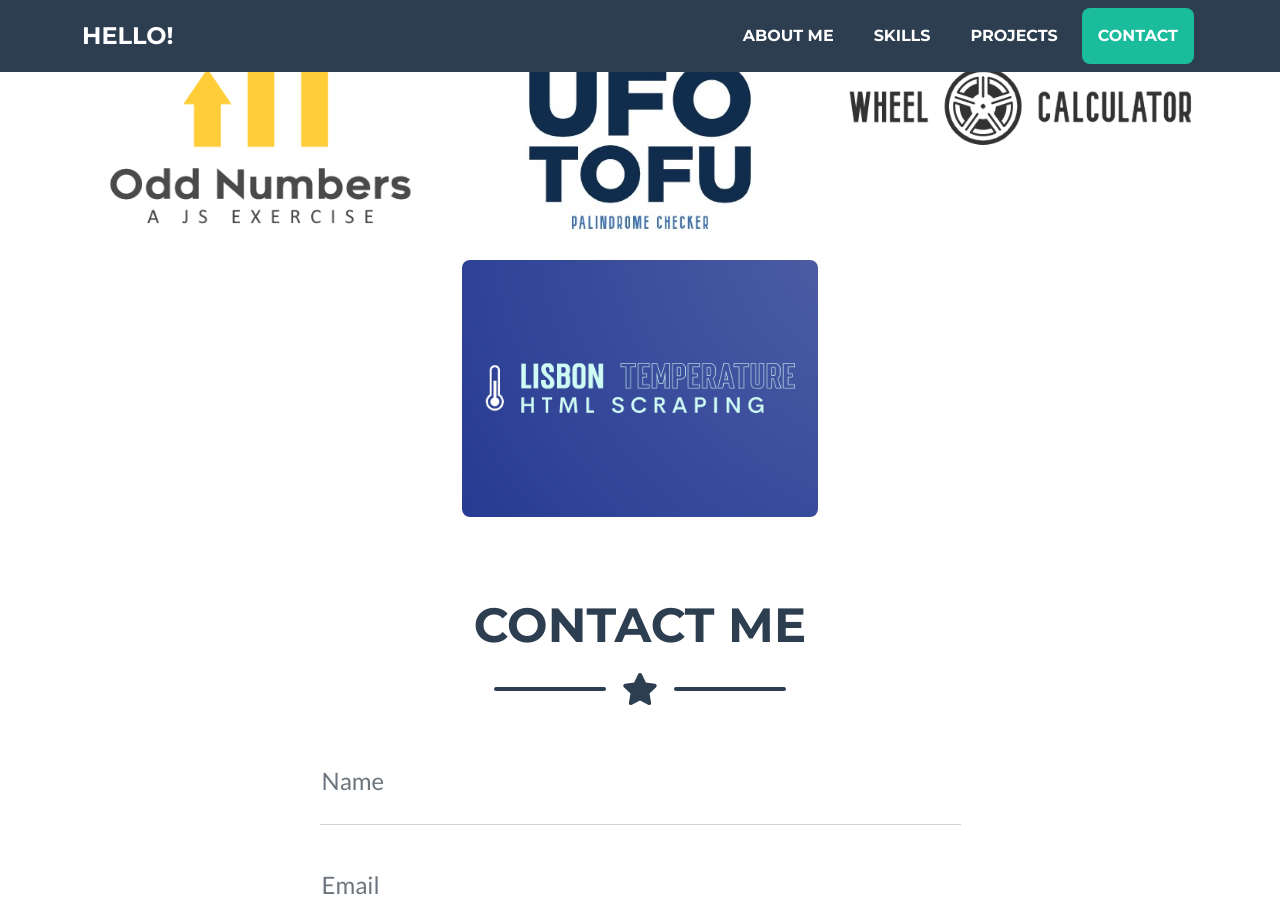
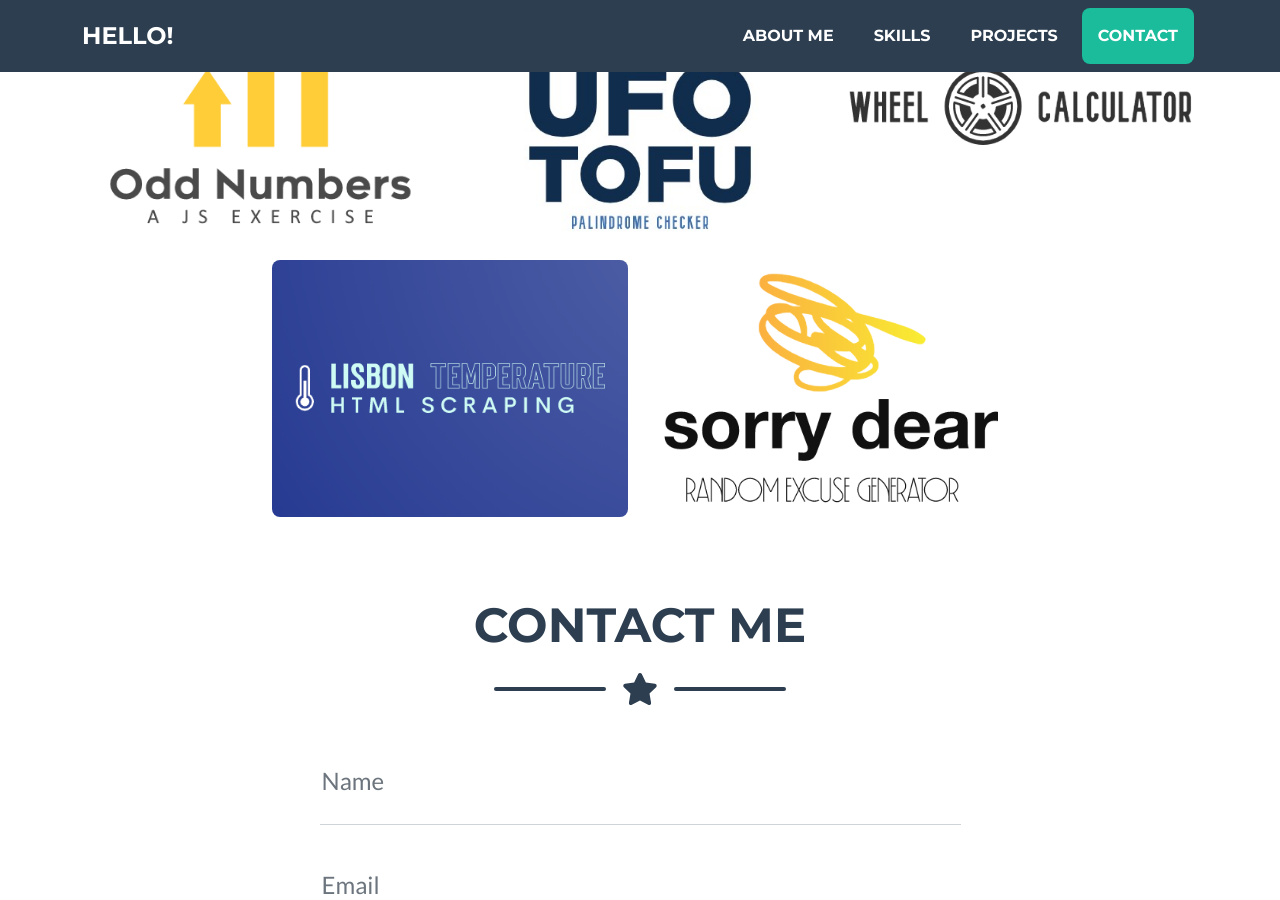
Before and after one commit to joaosantos7614/Homepage, a Jekyll site: the page index.html, which Jekyll copies as it is, in a window 1280 px wide and 900 px high, scrolled down 2050 px. Built offline with Jekyll 4.4.1, drawn with Linux system fonts in a browser that asks for light colours.

Commit message:
Excuse generator added

```diff
--- a/index.html
+++ b/index.html
@@ -207,17 +207,17 @@
                         <img class="img-fluid" src="assets/img/portfolio/lisbonTemperature.png" alt="..." />
                     </div>
                 </div>
-                <!-- Portfolio Item 5-->
-                <!-- <div class="col-md-6 col-lg-4 mb-4">
+                <!--Portfolio Item 5-->
+                <div class="col-md-6 col-lg-4 mb-4">
                     <div class="portfolio-item mx-auto" data-bs-toggle="modal" data-bs-target="#portfolioModal5">
                         <div
                             class="portfolio-item-caption d-flex align-items-center justify-content-center h-100 w-100">
                             <div class="portfolio-item-caption-content text-center text-white"><i
                                     class="fas fa-plus fa-3x"></i></div>
                         </div>
-                        <img class="img-fluid" src="assets/img/portfolio/bootstrap.png" alt="..." />
+                        <img class="img-fluid" src="assets/img/portfolio/sorry dear.png" alt="..." />
                     </div>
-                </div> -->
+                </div>
                 <!-- Portfolio Item 6-->
                 <!-- <div class="col-md-6 col-lg-4 mb-4">
                     <div class="portfolio-item mx-auto" data-bs-toggle="modal" data-bs-target="#portfolioModal6">
@@ -435,7 +435,7 @@
                         <div class="row justify-content-center">
                             <div class="col-lg-8">
                                 <!-- Portfolio Modal - Title-->
-                                <h2 class="portfolio-modal-title text-secondary text-uppercase mb-0">Faro Temperature
+                                <h2 class="portfolio-modal-title text-secondary text-uppercase mb-0">Lisbon Temperature
                                 </h2>
                                 <!-- Icon Divider-->
                                 <div class="divider-custom">
@@ -470,7 +470,7 @@
                         <div class="row justify-content-center">
                             <div class="col-lg-8">
                                 <!-- Portfolio Modal - Title-->
-                                <h2 class="portfolio-modal-title text-secondary text-uppercase mb-0">Bootstrap
+                                <h2 class="portfolio-modal-title text-secondary text-uppercase mb-0">Sorry Dear
                                 </h2>
                                 <!-- Icon Divider-->
                                 <div class="divider-custom">
@@ -479,11 +479,10 @@
                                     <div class="divider-custom-line"></div>
                                 </div>
                                 <!-- Portfolio Modal - Image-->
-                                <img class="img-fluid rounded mb-5" src="assets/img/portfolio/bootstrap.png"
+                                <img class="img-fluid rounded mb-5" src="assets/img/portfolio/sorry dear.png"
                                     alt="..." />
                                 <!-- Portfolio Modal - Text-->
-                                <!-- <p class="mb-4">Calculadora do tipo RPN, programada em C# e Windows Forms. Utiliza uma
-                                    estrutura de dados do tipo pilha (LIFO).</p> -->
+                                <p class="mb-4">ASP.NET MVC Web App that generated random excuses. The list with sentences is hard-coded in the model. <a href="https://sorrydear.azurewebsites.net/" target="_blank">Try It!</a></p>
                                 <button class="btn btn-primary" href="#!" data-bs-dismiss="modal">
                                     <i class="fas fa-times fa-fw"></i>
                                     Close Window
```
Also changed, not shown: assets/img/portfolio/sorry dear.png (added).
